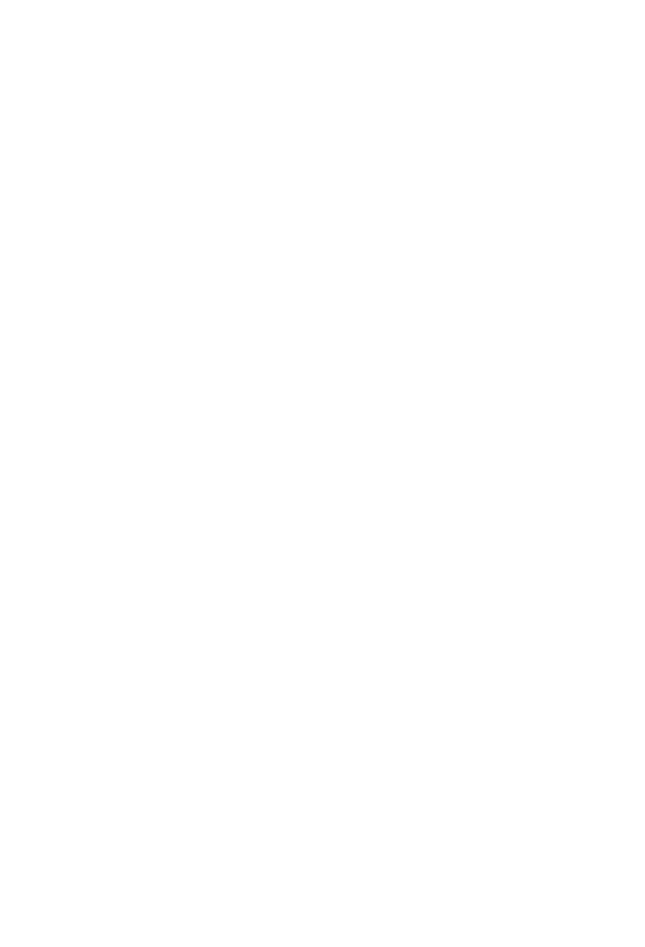
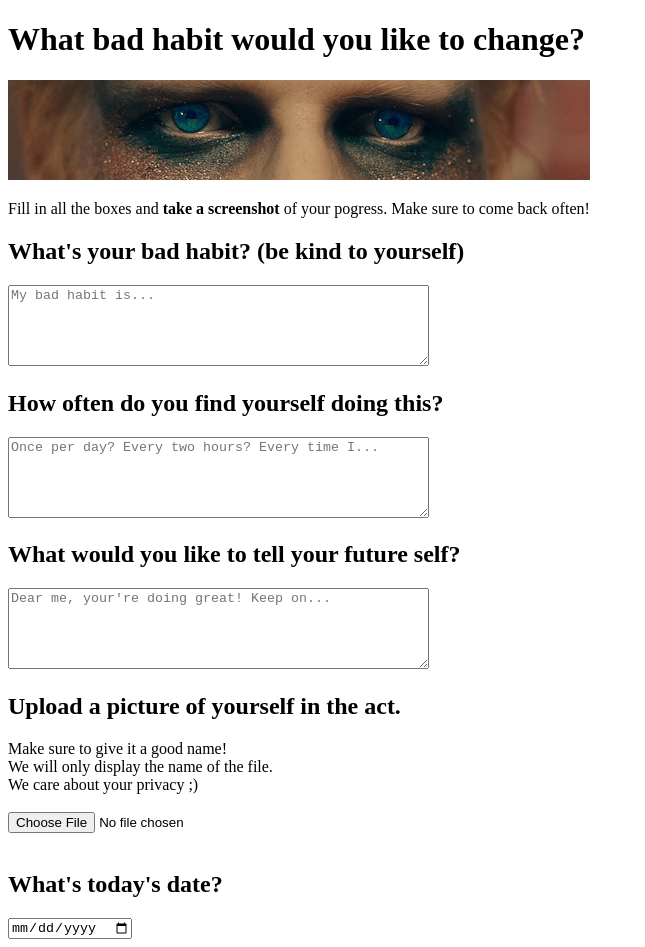
Before and after one commit to jonathanyvargas/00b-collaboration, a plain HTML site: page project-1/bad-habits/index.html in a window 1280 px wide. Shown: the whole page, without its empty margins (0-645 px from the left). Before the commit the page ends 800 px from the top, so only its background shows below. Drawn offline with Linux system fonts and the light colour scheme.

Commit message:
Created project
-Created index.html
-Created, titles, text fields
-Added file upload option
-Added date picker

```diff
--- a/project-1/bad-habits/index.html
+++ b/project-1/bad-habits/index.html
@@ -6,6 +6,32 @@
     <title>Document</title>
 </head>
 <body>
+    <Header>
+        <h1>What bad habit would you like to change?</h1>
+        <img src="ed-sheeran-480.png"
+        alt="Ed Sheeran's eyes"
+        height="100px"
+    srcset="images/ed-sheeran-480.png 480w,
+    images/ed-sheeran-960.png 960w,
+    images/ed-sheeran-1440.png 1440w,
+    images/ed-sheeran-1920.png 1920w"
+        >
+        <p>Fill in all the boxes and <b>take a screenshot</b> of your pogress. Make sure to come back often!</p>
+    </Header>
+    <h2>What's your bad habit? (be kind to yourself)</h2>
+    <textarea rows="5" cols="50" placeholder="My bad habit is..."></textarea>
+    <h2>How often do you find yourself doing this?</h2>
+    <textarea rows="5" cols="50" placeholder="Once per day? Every two hours? Every time I..."></textarea><br>
+    <h2>What would you like to tell your future self?</h2>
+    <textarea rows="5" cols="50" placeholder="Dear me, your're doing great! Keep on..."></textarea><br>
+    <label for="myfile"><h2>Upload a picture of yourself in the act.</h2>
+    Make sure to give it a good name! <br>
+    We will only display the name of the file.<br>
+    We care about your privacy ;)<br>
+</label><br>
+<input type="file" id="myfile" name="myfile"><br><br>
+<label for="today"><h2>What's today's date?</h2></label>
+<input type="date" id="today" name="today">
 
 </body>
 </html>
```
Also changed, not shown: project-1/bad-habits/images/ed-sheeran-1440.png (added), project-1/bad-habits/images/ed-sheeran-1920.png (added), project-1/bad-habits/images/ed-sheeran-480.png (added), project-1/bad-habits/images/ed-sheeran-960.png (added).
